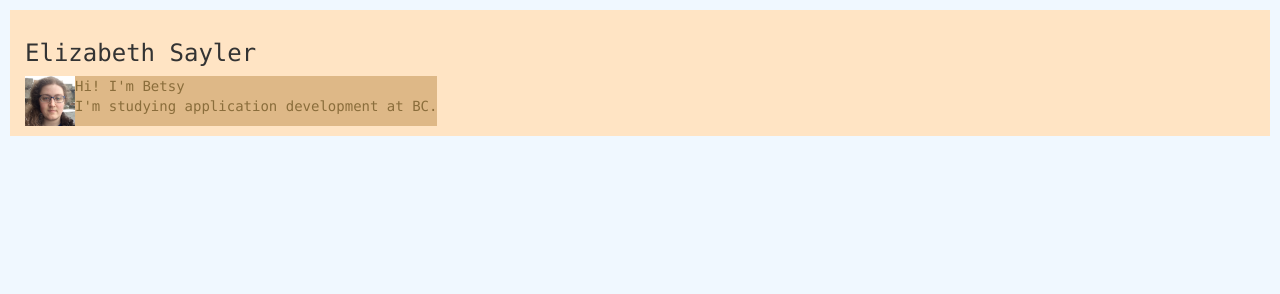
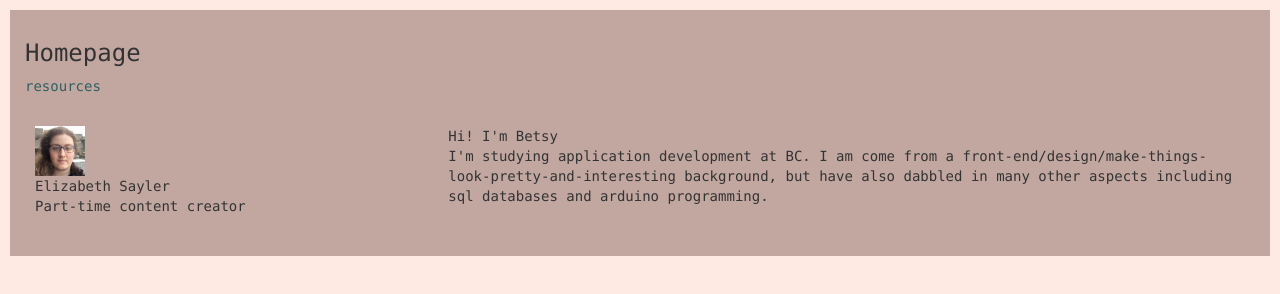
Before and after one commit to Hawthy23/WebRoot, a plain HTML site: page index.html in a window 1280 px wide. Drawn offline with nearby package versions, Linux system fonts and the light colour scheme.

Commit message:
view 2 to gh pages

```diff
--- a/css/style.css
+++ b/css/style.css
@@ -1,8 +1,15 @@
 body,div{
-background-color:aliceblue;
 padding:10px;
 font-family: "Lucida Console", Monaco, monospace;
+font-color:#323131;
+}
 
+body{
+background-color:#feeae2;
+}
+
+a{
+color:#2f6061;
 }
 
 img{
@@ -11,7 +18,7 @@ height:50px;
 }
 
 .container-fluid{
-background-color:bisque;
+background-color:#c2a7a1;
 margin:0px;
 }
 
--- a/index.html
+++ b/index.html
@@ -16,19 +16,27 @@
 
 
 <div class="container-fluid">
- <h3 >Elizabeth Sayler </h3>
-<div class="content_profilepic">
+<header> <h3>Homepage</h3> </header>
+<nav>
+<p><a href = "./html/resources.html"> resources </a></p>
+<nav>
+<div class="row">
+<div class="col-sm-4 profile">
 <img src="./img/me.jpg" alt="me">
+<p> Elizabeth Sayler <br />
+Part-time content creator </p>
 </div>
 
-<div class="content_elevator text-warning" >
+<div class="col-sm-8 elevator" >
 	<p>
 	Hi! I'm Betsy
 </br>
-	I'm studying application development at BC.
+	I'm studying application development at BC. I am come from a front-end/design/make-things-look-pretty-and-interesting background, but have also dabbled in many other
+	aspects including sql databases and arduino programming.
 	</p>
 </div>
 
+</div> <!--- row -->
 
 </div> <!-- Container -->
 </body>
```
Also changed, not shown: html/resources.html (added, +70 -0 lines).
